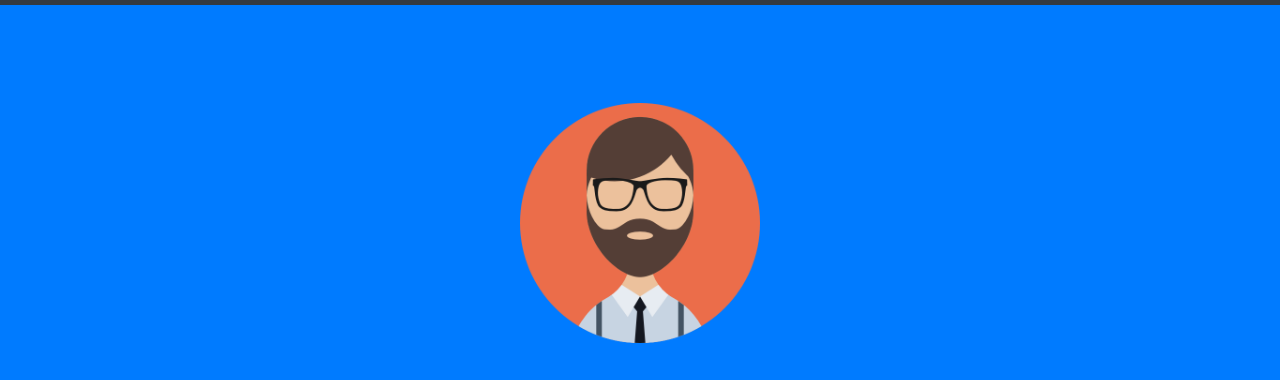
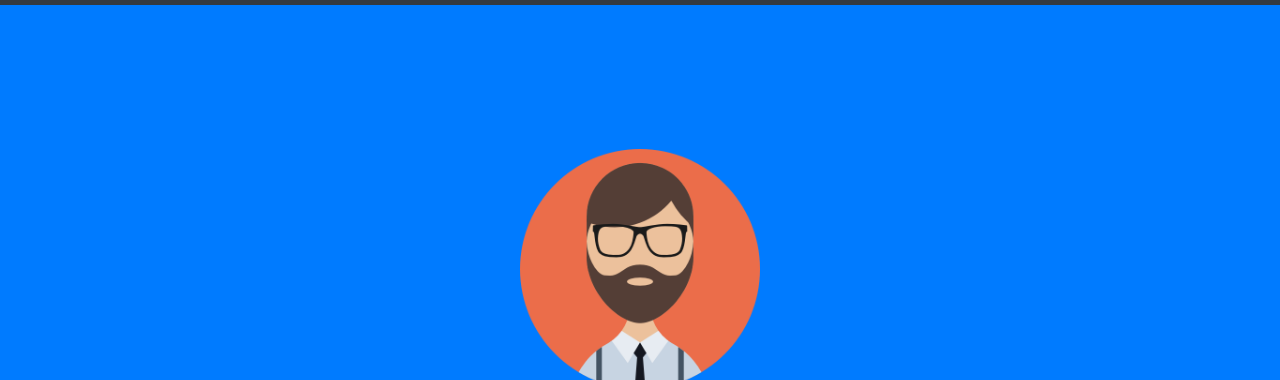
Before and after one commit to GuuiiCode/Portfolio, a plain HTML site: page index.html in a window 1280 px wide. Shown: the part 67-447 px from the top of the page. Drawn offline with nearby package versions, Linux system fonts and the light colour scheme.

Commit message:
ajuste do layout

```diff
--- a/css/estilo.css
+++ b/css/estilo.css
@@ -1,5 +1,5 @@
 .cabecalho {
-    padding-top: calc(6rem + 74px);
+    padding-top: calc(6rem + 120px);
     padding-bottom: 6rem;
 }
 
```
